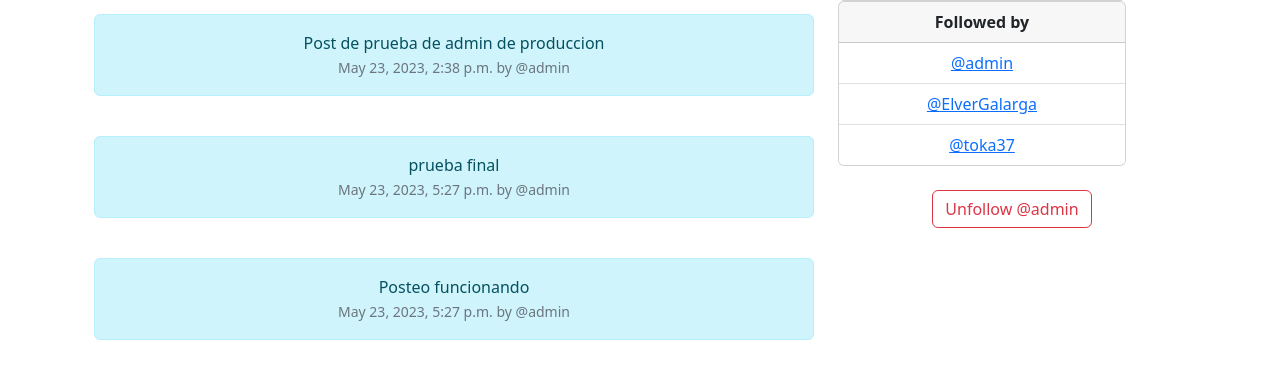
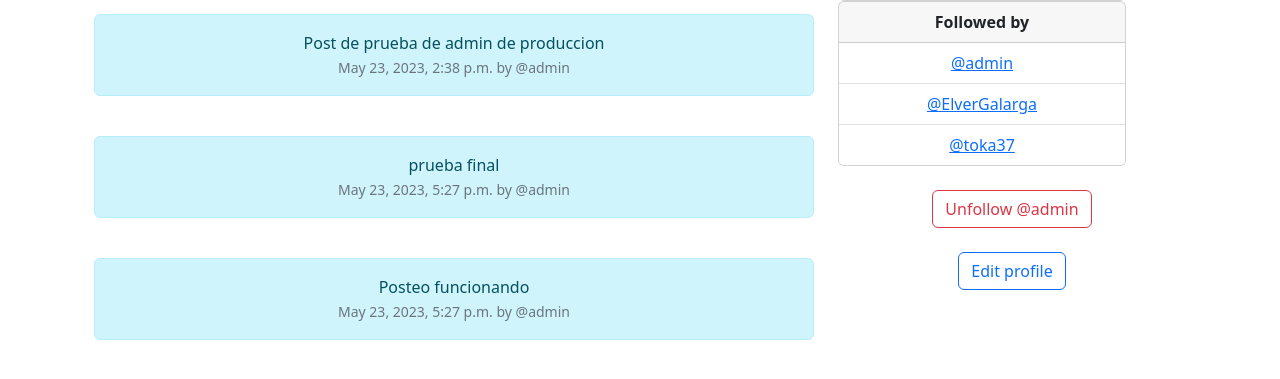
Before and after one commit to tomytoka/Django-Basic-Twitter, a Django app: page /profile/1 in a window 1280 px wide. Shown: the part 292-671 px from the top of the page. Run offline with Django 4.2, Linux system fonts and the light colour scheme; a user stored in the database is signed in; data comes from the database, SQL or seed files in the repository; both versions use the stored data as it was after the commit.

Commit message:
added profile pictures andedit profiles

```diff
--- a/social/musker/models.py
+++ b/social/musker/models.py
@@ -19,6 +19,7 @@ class Profile(models.Model):
 	user = models.OneToOneField(User, on_delete=models.CASCADE)
 	follows = models.ManyToManyField("self",related_name="followed_by",symmetrical=False,blank=True)
 	date_modified = models.DateTimeField(User, auto_now=True)
+	profile_image = models.ImageField(null=True,blank=True, upload_to="images/")
 	def __str__(self):
 		return self.user.username
 
--- a/social/musker/templates/profile.html
+++ b/social/musker/templates/profile.html
@@ -23,6 +23,9 @@
         <div class="col-4">
           </br>
           </br>
+          {%if profile.profile_image%}
+          <img src="{{profile.profile_image.url}}">
+          {%endif%}
             <div class="card" style="width: 18rem;">
                 <div class="card-header">
                 <strong> Follows</strong>
@@ -53,6 +56,10 @@
 
                 {%endif%}
             </form>
+          </br>
+          {%if request.user.id == profile.user.id%}
+          <a href="{%url 'update_user'%}" class="btn btn-outline-primary">Edit profile</a>
+          {%endif%}
         </div>
     </div>
 </div>
--- a/social/musker/urls.py
+++ b/social/musker/urls.py
@@ -8,5 +8,6 @@ urlpatterns = [
     path('profile/<int:pk>',views.profile,name='profile' ),
     path('login',views.login_user, name='login'),
     path('logout',views.logout_user, name='logout'),
-    path('register',views.register_user,name='register')
+    path('register',views.register_user,name='register'),
+    path('update_user',views.update_user,name='update_user'),
 ]
--- a/social/musker/views.py
+++ b/social/musker/views.py
@@ -1,10 +1,11 @@
 from django.shortcuts import redirect, render
 from django.contrib import messages
 from .models import Profile, Post
-from .forms import PostForm, signUpForm
+from .forms import PostForm, SignUpForm,ProfilePicForm
 from django.contrib.auth import authenticate,login,logout
 from django.contrib.auth.forms import UserCreationForm
 from django import forms
+from django.contrib.auth.models import User
 
 def home(request):
     posts = Post.objects.all().order_by("-created_at")
@@ -71,16 +72,16 @@ def logout_user(request):
     return redirect('home')
 
 def register_user(request):
-    form = signUpForm()
+    form = SignUpForm()
     if request.method == "POST":
-        form = signUpForm(request.POST)
+        form = SignUpForm(request.POST)
         if form.is_valid():
             form.save()
             username = form.cleaned_data['username']
             password = form.cleaned_data['password1']
-            first_name = form.cleaned_data['first_name']
-            last_name = form.cleaned_data['last_name']
-            email = form.cleaned_data['email']
+            #first_name = form.cleaned_data['first_name']
+            #last_name = form.cleaned_data['last_name']
+            #email = form.cleaned_data['email']
 
             user = authenticate(username=username,password=password)
             login(request,user)
@@ -89,3 +90,22 @@ def register_user(request):
 
 
     return render(request, 'register.html', {'form':form })
+
+
+def update_user(request):
+    if request.user.is_authenticated:
+        current_user= User.objects.get(id=request.user.id)
+        profile_user = Profile.objects.get(user__id=request.user.id)
+        user_form = SignUpForm(request.POST or None, request.FILES or None, instance=current_user)
+        profile_form =  ProfilePicForm(request.POST or None, request.FILES or None, instance=profile_user)
+        if user_form.is_valid() and profile_form.is_valid():
+            user_form.save()
+            profile_form.save()
+            login(request,current_user)
+            messages.success(request,("Profile Updated."))
+            return redirect('home')
+        return render(request, 'update_user.html', {'user_form':user_form,'profile_form':profile_form})
+
+    else:
+        messages.success(request,("You must be logged in to view this page"))
+        return render(request, 'home', {})
--- a/social/social/settings.py
+++ b/social/social/settings.py
@@ -11,6 +11,7 @@ https://docs.djangoproject.com/en/4.2/ref/settings/
 """
 
 from pathlib import Path
+import os
 
 # Build paths inside the project like this: BASE_DIR / 'subdir'.
 BASE_DIR = Path(__file__).resolve().parent.parent
@@ -118,6 +119,9 @@ USE_TZ = True
 
 STATIC_URL = 'static/'
 
+MEDIA_URL ='media/'
+MEDIA_ROOT = os.path.join(BASE_DIR,'media')
+
 # Default primary key field type
 # https://docs.djangoproject.com/en/4.2/ref/settings/#default-auto-field
 
--- a/social/social/urls.py
+++ b/social/social/urls.py
@@ -16,8 +16,10 @@ Including another URLconf
 """
 from django.contrib import admin
 from django.urls import path, include
+from django.conf import settings
+from django.conf.urls.static import static
 
 urlpatterns = [
     path('admin/', admin.site.urls),
     path('', include('musker.urls')),
-]
+]+static(settings.MEDIA_URL,document_root=settings.MEDIA_ROOT)
```
Also changed, not shown: social/musker/forms.py (+11 -3 lines), social/musker/templates/update_user.html (added, +14 -0 lines), social/db.sqlite3, social/media/images/5071117236017671403_99.jpg (added), social/media/images/5071117236017671403_99_ZYBQWqW.jpg (added), social/media/images/Screenshot_2023-03-06_184708.png (added), social/media/images/Screenshot_2023-04-04_151341.png (added), social/media/images/Screenshot_2023-05-08_213039.png (added), social/media/images/Screenshot_2023-05-13_122548.png (added), social/musker/migrations/0005_profile_profile_image.py (added).
